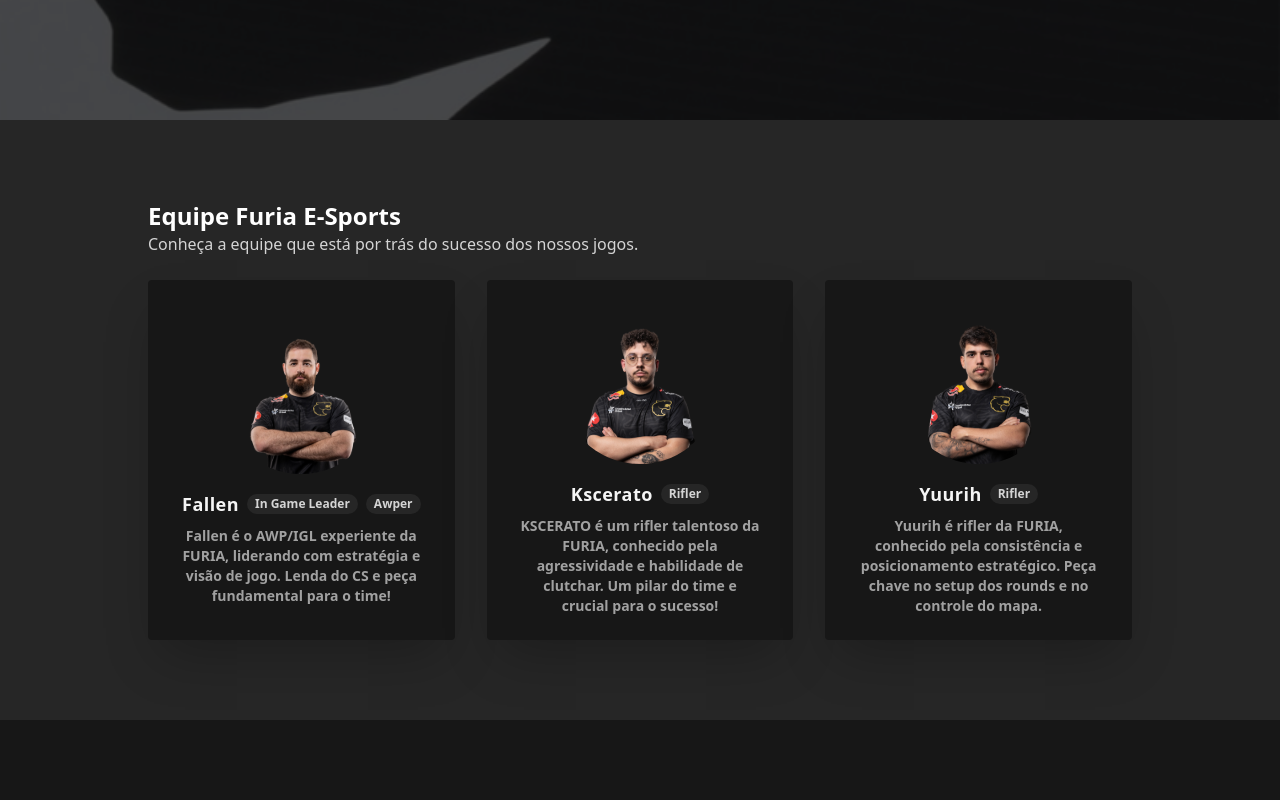
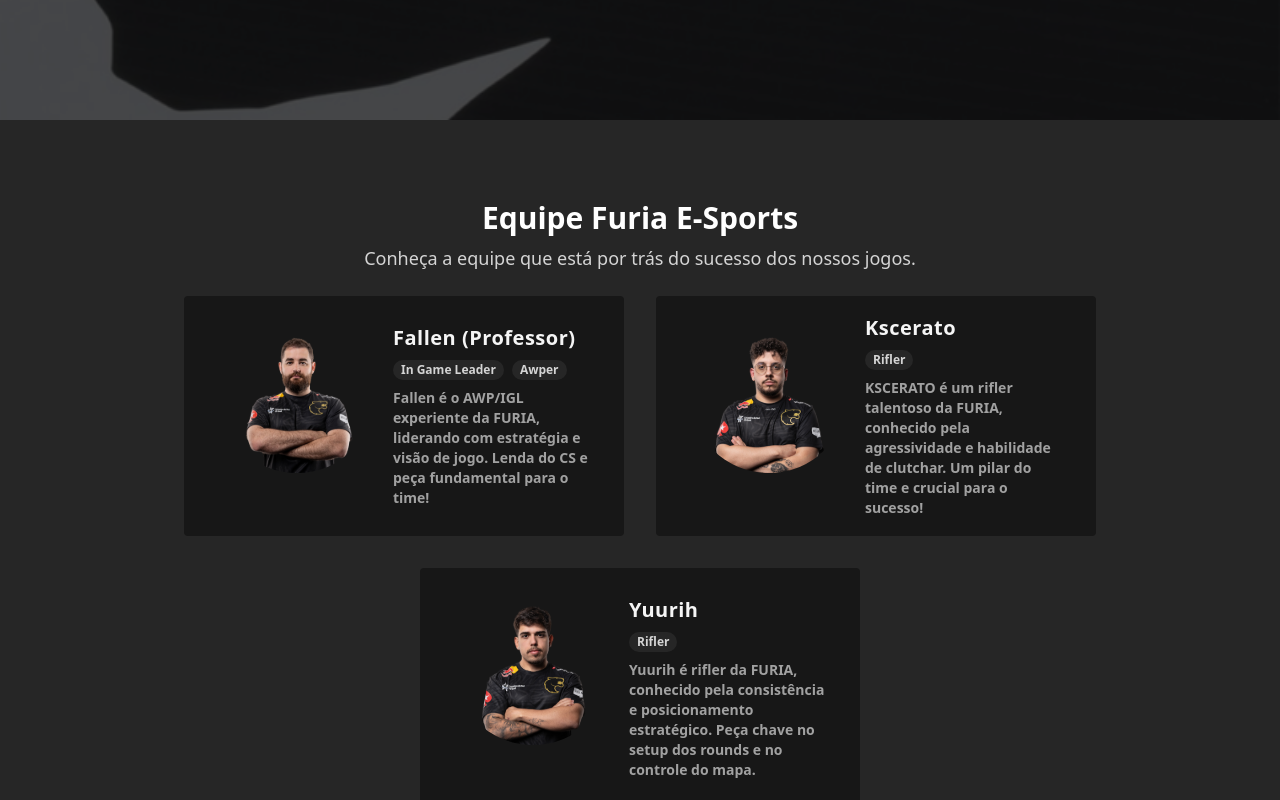
Before and after one commit to mendeslian/furia-bot-web-app, a React (Vite) app: page / in a window 1280 px wide. Shown: the part 680-1480 px from the top of the page. Built offline with nearby package versions, Linux system fonts and the light colour scheme; no server answers.

Commit message:
style: changing TeamMember style

```diff
--- a/src/components/TeamSection/index.jsx
+++ b/src/components/TeamSection/index.jsx
@@ -7,7 +7,7 @@
   const teamMembers = [
     {
       image: Fallen,
-      name: "Fallen",
+      name: "Fallen (Professor)",
       role: ["In Game Leader", "Awper"],
       description:
         "Fallen é o AWP/IGL experiente da FURIA, liderando com estratégia e visão de jogo. Lenda do CS e peça fundamental para o time! ",
@@ -27,20 +27,21 @@
         "Yuurih é rifler da FURIA, conhecido pela consistência e posicionamento estratégico. Peça chave no setup dos rounds e no controle do mapa. ",
     },
   ];
+
   function TeamMember({ image, name, role, description }) {
     return (
-      <div className="w-full h-full bg-neutral-900 flex flex-col items-center justify-center gap-4 rounded py-4 px-8 shadow-2xl duration-200 hover:scale-105">
+      <div className="w-110 h-60 bg-neutral-900 flex justify-center gap-4 rounded py-4 px-8 duration-300 hover:scale-103 border-1 border-transparent hover:border-yellow-500 hover:shadow-2xl">
         <img
           src={image}
           alt={name}
           draggable={false}
           className="w-40 h-40 select-none rounded-full "
         />
-        <div className="flex flex-col items-center justify-center gap-2">
+        <div className="flex flex-col items-start justify-center gap-2">
+          <h3 className="text-xl font-bold text-neutral-100 tracking-wide ">
+            {name}
+          </h3>
           <div className="flex items-center justify-center gap-2">
-            <h3 className="text-lg font-bold text-neutral-100 tracking-wide ">
-              {name}
-            </h3>
             {role.map((role, index) => (
               <span
                 key={index}
@@ -50,25 +51,26 @@
               </span>
             ))}
           </div>
-          <p className="text-sm font-semibold text-neutral-400 text-center">
+          <p className="text-sm font-semibold text-neutral-400 text-left">
             {description}
           </p>
         </div>
       </div>
     );
   }
+
   return (
-    <section className="w-full h-150 bg-neutral-800 py-20">
+    <section className="w-full min-h-150 bg-neutral-800 py-20">
       <div className="max-w-5xl h-full mx-auto flex flex-col items-start gap-6 px-5">
-        <div className="w-full flex flex-col">
-          <h2 className="text-2xl font-bold text-white">
+        <div className="w-full flex flex-col items-center justify-center gap-2">
+          <h2 className="text-3xl font-bold text-white">
             Equipe Furia E-Sports
           </h2>
-          <p className="text-md font-normal text-white/80">
+          <p className="text-lg font-normal text-white/80">
             Conheça a equipe que está por trás do sucesso dos nossos jogos.
           </p>
         </div>
-        <div className="w-full h-full grid grid-cols-3 gap-8">
+        <div className="w-full h-full flex flex-wrap justify-center gap-8">
           {teamMembers.map((member, index) => (
             <TeamMember
               key={index}
```
